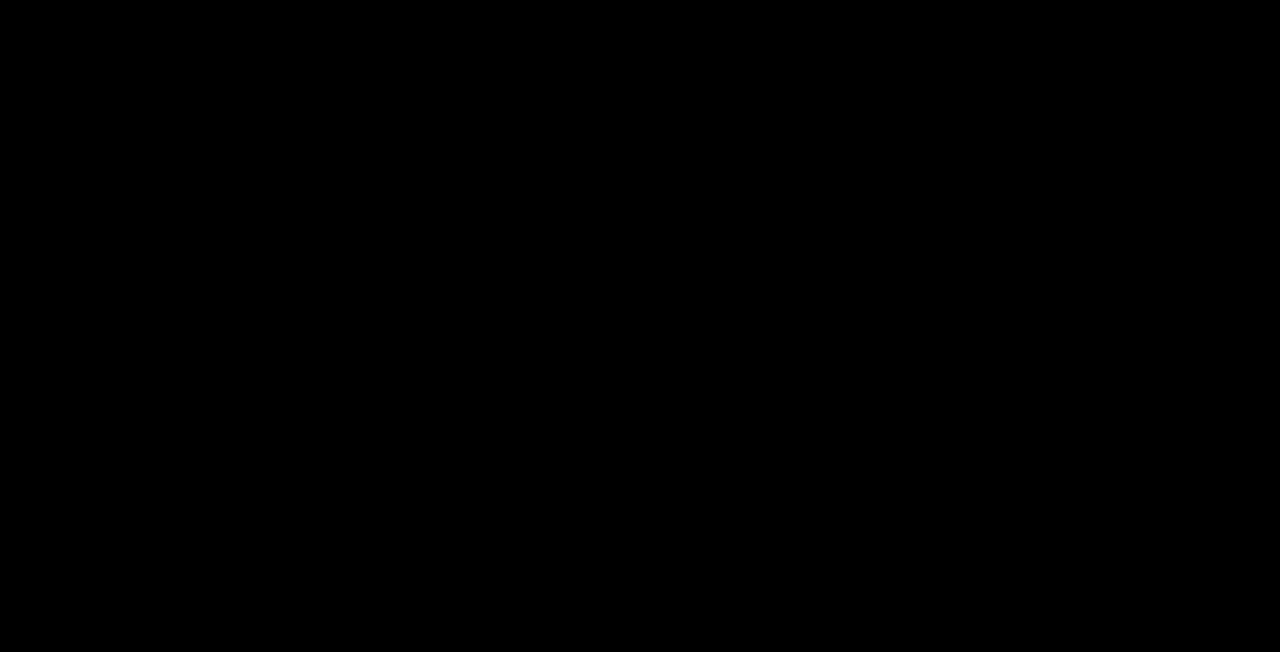
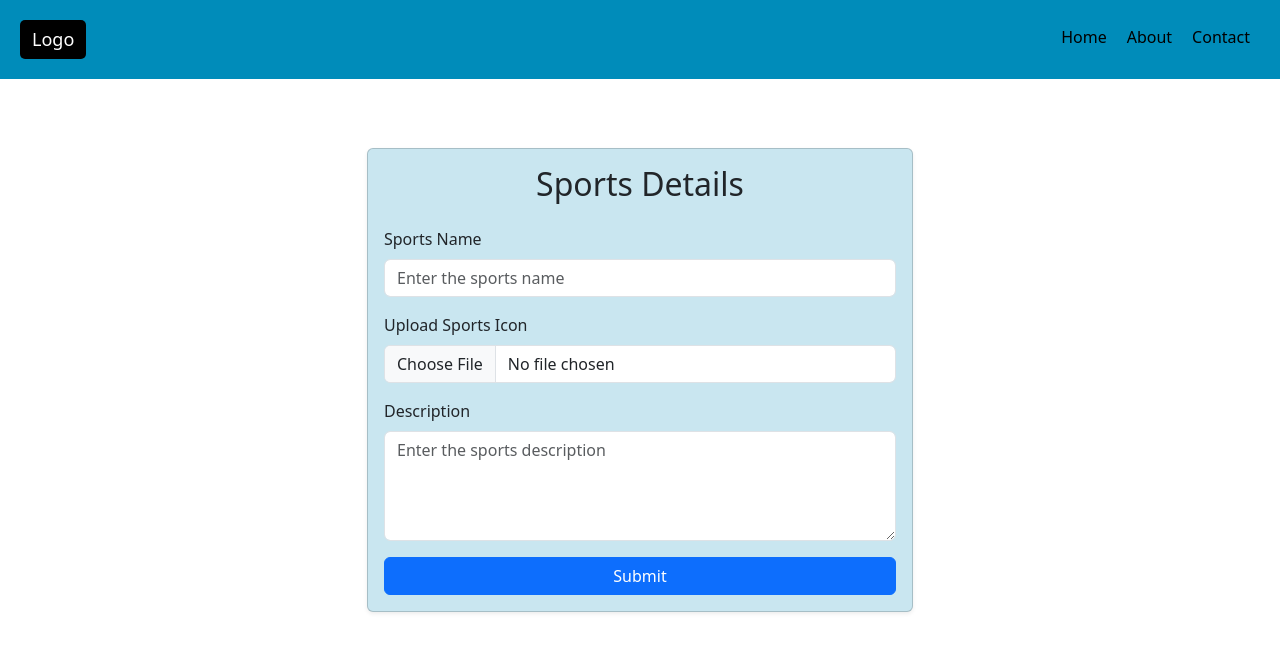
Before and after one commit to ARUNSNAIR1997/AthletiSphere, a React (Vite) app in the folder athletisphere-frontend/: page /sports in a window 1280 px wide. Before the commit this address had no page. Shown: the top 652 px of the page. Built offline with nearby package versions, Linux system fonts and the light colour scheme.

Commit message:
admin page 7/6/25 work

```diff
--- a/athletisphere-frontend/src/App.css
+++ b/athletisphere-frontend/src/App.css
@@ -1,18 +1,29 @@
+:root{
+  --navbackground-color: #008CBA;
+  --bodyone-color: #C9E6F0;
+  --bodytwo-color: #FBFBFB;
+  --footerbackground-color: #FFDDAE;
+}
 
-
+*{
+  margin: 0;
+  padding: 0;
+  box-sizing: border-box;
+}
 
 body{
-  background-color: rgb(0, 0, 0);
-  color: rgb(255, 255, 255);
+  background-color: white;
+  color: rgb(0, 0, 0);
 }
 
-.register-cont{
-  padding: 100px;
+/* admin register */
+.body-cont{
+  padding-top: 100px;
 }
 
-/* .register{
-  background-color: #222831;
-} */
+.register{
+  background-color: var(--bodyone-color);
+}
 
 .register .form-group{
   display: flex;
@@ -23,3 +34,64 @@ body{
 .register .register-body{
   max-width: 400px;
 }
+
+
+
+/* admin nav */
+
+header {
+  background-color: var(--navbackground-color);
+  padding: 20px;
+  justify-content: space-between;
+  position: fixed;
+  width: 100%;
+  z-index: 1;
+}
+
+header .logo{
+  font-size: 18px;
+  background-color: black;
+  color: white;
+  padding: 6px 12px;
+  border-radius: 5px;
+}
+
+header .nav a{
+color: black;
+display: block;
+margin: 0 5px;
+padding: 5px;
+}
+
+ul{
+  list-style: none;
+  margin: 0;
+  padding: 0;
+}
+
+a{
+  text-decoration: none;
+}
+
+.display-flex{
+  display: flex;
+}
+
+
+
+/* sports */
+
+.sports-cont{
+  background-color: var(--bodyone-color);
+}
+
+
+/* venue */
+.venue-cont{
+  background-color: var(--bodyone-color);
+}
+
+/* amenities */
+.amenities-cont{
+  background-color: var(--bodyone-color);
+}
--- a/athletisphere-frontend/src/App.jsx
+++ b/athletisphere-frontend/src/App.jsx
@@ -3,9 +3,14 @@ import reactLogo from './assets/react.svg'
 import viteLogo from '/vite.svg'
 import './App.css'
 import { BrowserRouter, Routes, Route } from "react-router-dom"
-import Register from './components/signup/register'
-import RegisterView from './components/signup/registerView'
-import RegisterUpdate from './components/signup/registerUpdate'
+import Register from './components/admin/ownersignup/register'
+import RegisterView from './components/admin/ownersignup/registerView'
+import RegisterUpdate from './components/admin/ownersignup/registerUpdate'
+import AdminNav from './components/partials/adminNav'
+import TurfOwner from './components/owner/turfOwner'
+import SportsDetails from './components/admin/sportsDetails'
+import Amenities from './components/admin/amenities'
+import Venue from './components/admin/venue '
 
 function App() {
 
@@ -17,6 +22,11 @@ function App() {
     <Route path='/register' element={<Register/>}/>
     <Route path='/registerview' element={<RegisterView/>}/>
     <Route path='/registerupdate' element={<RegisterUpdate/>}/>
+    <Route path='/adminnav' element={<AdminNav/>}/>
+    <Route path='/turf' element={<TurfOwner/>}/>
+    <Route path='/sports' element={<SportsDetails/>}/>
+    <Route path='/amenities' element={<Amenities/>}/>
+    <Route path='/venue' element={<Venue/>}/>
     </Routes>
     </BrowserRouter>
     </>
--- /dev/null
+++ b/athletisphere-frontend/src/components/admin/amenities.jsx
@@ -0,0 +1,53 @@
+import React from "react";
+import AdminNav from "../partials/adminNav";
+
+
+function Amenities(){
+    return(
+        <>
+{/* nav */}
+<AdminNav/>
+
+        <div className="container py-5">
+      <div className="row justify-content-center body-cont">
+        <div className="col-md-8 col-lg-6">
+          <div className="card shadow-sm">
+            <div className="card-body amenities-cont">
+              <h2 className="card-title text-center mb-4">Amenities</h2>
+              <form>
+                <div className="mb-3">
+                  <label htmlFor="amenityName" className="form-label">Amenity Name</label>
+                  <input
+                    type="text"
+                    className="form-control"
+                    id="amenityName"
+                    placeholder="Enter the amenity name"
+                  />
+                </div>
+
+                <div className="mb-3">
+                  <label htmlFor="amenityIcon" className="form-label">Upload Amenity Icon</label>
+                  <input
+                    type="file"
+                    className="form-control"
+                    id="amenityIcon"
+                  />
+                </div>
+
+                <div className="d-grid">
+                  <button type="submit" className="btn btn-primary">
+                    Submit
+                  </button>
+                </div>
+              </form>
+            </div>
+          </div>
+        </div>
+      </div>
+    </div>
+        </>
+    )
+}
+
+
+export default Amenities
--- a/athletisphere-frontend/src/components/signup/register.jsx
+++ b/athletisphere-frontend/src/components/admin/ownersignup/register.jsx
@@ -1,5 +1,6 @@
 import React, { useState } from "react";
 import { useNavigate } from "react-router-dom";
+import AdminNav from "../../partials/adminNav";
 
 
 function Register(){
@@ -50,7 +51,11 @@ const handleForm = (e)=>{
 
     return(
         <>
-        <div className="register-cont container">
+
+{/* navbar */}
+<AdminNav/>
+
+        <div className="body-cont container">
     <div className="register">
         <article className="register-body mx-auto">
             <h4 className="card-title mt-3 text-center">Create Account</h4>
--- a/athletisphere-frontend/src/components/signup/registerView.jsx
+++ b/athletisphere-frontend/src/components/admin/ownersignup/registerView.jsx
@@ -1,5 +1,6 @@
 import React, { useState, useEffect } from "react";
 import { Link } from "react-router-dom";
+import AdminNav from "../../partials/adminNav";
 
 
 function RegisterView(){
@@ -35,8 +36,10 @@ const handleDelete = (loginId)=>{
 
     return(
         <>
+{/* admin nav */}
+<AdminNav/>
 
-<div className="container py-4">
+<div className="container body-cont">
       <div className="d-flex justify-content-between align-items-center mb-4">
         <h2 className="text-primary fw-bold">Admin</h2>
         <Link to="/register" className="btn btn-outline-primary">
--- /dev/null
+++ b/athletisphere-frontend/src/components/admin/sportsDetails.jsx
@@ -0,0 +1,64 @@
+import React from "react";
+import AdminNav from "../partials/adminNav";
+
+
+function SportsDetails(){
+    return(
+        <>
+{/* nav */}
+<AdminNav/>
+
+
+        <div className="container py-5">
+      <div className="row justify-content-center body-cont">
+        <div className="col-md-8 col-lg-6">
+          <div className="card shadow-sm sports-cont">
+            <div className="card-body">
+              <h2 className="card-title text-center mb-4">Sports Details</h2>
+              <form>
+                <div className="mb-3">
+                  <label htmlFor="sportsName" className="form-label">Sports Name</label>
+                  <input
+                    type="text"
+                    className="form-control"
+                    id="sportsName"
+                    placeholder="Enter the sports name"
+                  />
+                </div>
+
+                <div className="mb-3">
+                  <label htmlFor="sportsIcon" className="form-label">Upload Sports Icon</label>
+                  <input
+                    type="file"
+                    className="form-control"
+                    id="sportsIcon"
+                  />
+                </div>
+
+                <div className="mb-3">
+                  <label htmlFor="sportsDescription" className="form-label">Description</label>
+                  <textarea
+                    className="form-control"
+                    id="sportsDescription"
+                    rows="4"
+                    placeholder="Enter the sports description"
+                  ></textarea>
+                </div>
+
+                <div className="d-grid">
+                  <button type="submit" className="btn btn-primary">
+                    Submit
+                  </button>
+                </div>
+              </form>
+            </div>
+          </div>
+        </div>
+      </div>
+    </div>
+        </>
+    )
+}
+
+
+export default SportsDetails
--- /dev/null
+++ b/athletisphere-frontend/src/components/admin/venue .jsx
@@ -0,0 +1,54 @@
+import React from "react";
+import AdminNav from "../partials/adminNav";
+
+
+function Venue(){
+    return(
+        <>
+
+{/* nav */}
+<AdminNav/>
+
+        <div className="container py-5">
+      <div className="row justify-content-center body-cont">
+        <div className="col-md-8 col-lg-6">
+          <div className="card shadow-sm">
+            <div className="card-body venue-cont">
+              <h2 className="card-title text-center mb-4">Venue</h2>
+              <form>
+                <div className="mb-3">
+                  <label htmlFor="amenityName" className="form-label">Venue Name</label>
+                  <input
+                    type="text"
+                    className="form-control"
+                    id="amenityName"
+                    placeholder="Enter the amenity name"
+                  />
+                </div>
+
+                <div className="mb-3">
+                  <label htmlFor="amenityIcon" className="form-label">Upload Venue Icon</label>
+                  <input
+                    type="file"
+                    className="form-control"
+                    id="amenityIcon"
+                  />
+                </div>
+
+                <div className="d-grid">
+                  <button type="submit" className="btn btn-primary">
+                    Submit
+                  </button>
+                </div>
+              </form>
+            </div>
+          </div>
+        </div>
+      </div>
+    </div>
+        </>
+    )
+}
+
+
+export default Venue
--- /dev/null
+++ b/athletisphere-frontend/src/components/owner/turfOwner.jsx
@@ -0,0 +1,36 @@
+import React from "react";
+
+
+function TurfOwner(){
+    return(
+        <>
+        <div className="body-cont contanier">
+        <div className="turf">
+        <div>
+            <h2>Create Turf Details</h2>
+        </div>
+        <div>
+            <select className="form-control"  required>
+                    <option selected="">Select Turf</option>
+                    <option>Designer</option>
+                    <option>Manager</option>
+                    <option>Accaunting</option>
+            </select>
+        </div>
+        <div>
+            <select className="form-control"  required>
+                    <option selected="">Select sports</option>
+                    <option>Designer</option>
+                    <option>Manager</option>
+                    <option>Accaunting</option>
+            </select>
+        </div>
+        </div>
+        </div>
+        </>
+    )
+}
+
+
+
+export default TurfOwner
--- /dev/null
+++ b/athletisphere-frontend/src/components/partials/adminNav.jsx
@@ -0,0 +1,19 @@
+import React from "react";
+
+function AdminNav(){
+
+    return(
+        <>
+        <header className={"display-flex"}>
+            <div className="logo">Logo</div>
+            <ul className="nav display-flex">
+                <li><a href="">Home</a></li>
+                <li><a href="">About</a></li>
+                <li><a href="">Contact</a></li>
+            </ul>
+        </header>
+        </>
+    )
+}
+
+export default AdminNav
```
Also changed, not shown: athletisphere-frontend/src/components/admin/ownersignup/registerUpdate.jsx (renamed from athletisphere-frontend/src/components/signup/registerUpdate.jsx).
